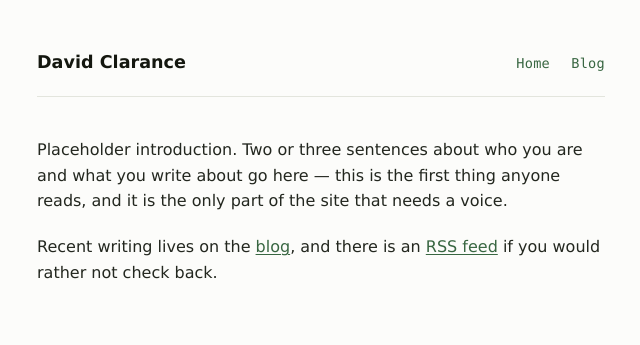
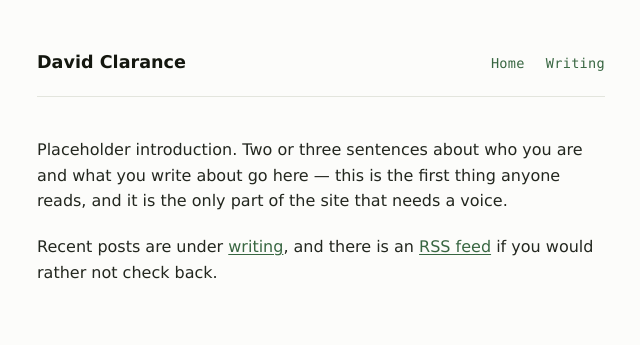
Before and after one commit to davidclarance/davidclarance.github.io, a Jekyll site: the page built from index.md, in a window 1280 px wide. Shown: the top 345 px of the page, without its empty margins (319-959 px from the left). Built offline with Jekyll 4.4.1, drawn with Linux system fonts in a browser that asks for light colours.

Commit message:
Rename the blog section to "Writing"
Changes the nav label, page heading and the URLs together: the post list
moves from /blog/ to /writing/ and posts from /blog/:title/ to
/writing/:title/. Doing both keeps the nav and the address bar agreeing,
and permalinks are cheap to change while nothing links here and the feed
has no subscribers.

Co-Authored-By: Claude Opus 5 <noreply@anthropic.com>
Claude-Session: https://claude.ai/code/session_01PN5JEVHLNiekWZWv7D2Ddn

```diff
--- a/404.html
+++ b/404.html
@@ -4,5 +4,5 @@ permalink: /404.html
 sitemap: false
 ---
 
-<p>That page does not exist. Try the <a href="/blog/">blog</a> or the
+<p>That page does not exist. Try <a href="/writing/">writing</a> or the
 <a href="/">homepage</a>.</p>
--- a/_config.yml
+++ b/_config.yml
@@ -15,9 +15,9 @@ kramdown:
   input: GFM
   syntax_highlighter: rouge
 
-# Posts live at /blog/some-title/ . Changing this later breaks existing links
+# Posts live at /writing/some-title/ . Changing this later breaks existing links
 # and RSS subscribers, so it is worth leaving alone.
-permalink: /blog/:title/
+permalink: /writing/:title/
 timezone: Etc/UTC
 
 # All three are on the GitHub Pages plugin allowlist, so they run without CI.
--- a/_layouts/default.html
+++ b/_layouts/default.html
@@ -13,7 +13,7 @@
     <a class="masthead-title" href="{{ '/' | relative_url }}">{{ site.title }}</a>
     <nav>
       <a href="{{ '/' | relative_url }}">Home</a>
-      <a href="{{ '/blog/' | relative_url }}">Blog</a>
+      <a href="{{ '/writing/' | relative_url }}">Writing</a>
     </nav>
   </header>
 
--- a/index.md
+++ b/index.md
@@ -7,5 +7,5 @@ Placeholder introduction. Two or three sentences about who you are and what
 you write about go here — this is the first thing anyone reads, and it is the
 only part of the site that needs a voice.
 
-Recent writing lives on the [blog](/blog/), and there is an
+Recent posts are under [writing](/writing/), and there is an
 [RSS feed](/feed.xml) if you would rather not check back.
--- a/blog.html
+++ b/writing.html
@@ -1,6 +1,6 @@
 ---
-title: Blog
-permalink: /blog/
+title: Writing
+permalink: /writing/
 ---
 
 {% if site.posts.size == 0 %}
```
Also changed, not shown: _posts/2026-09-05-a-first-post.md (+1 -1 lines), README.md.
